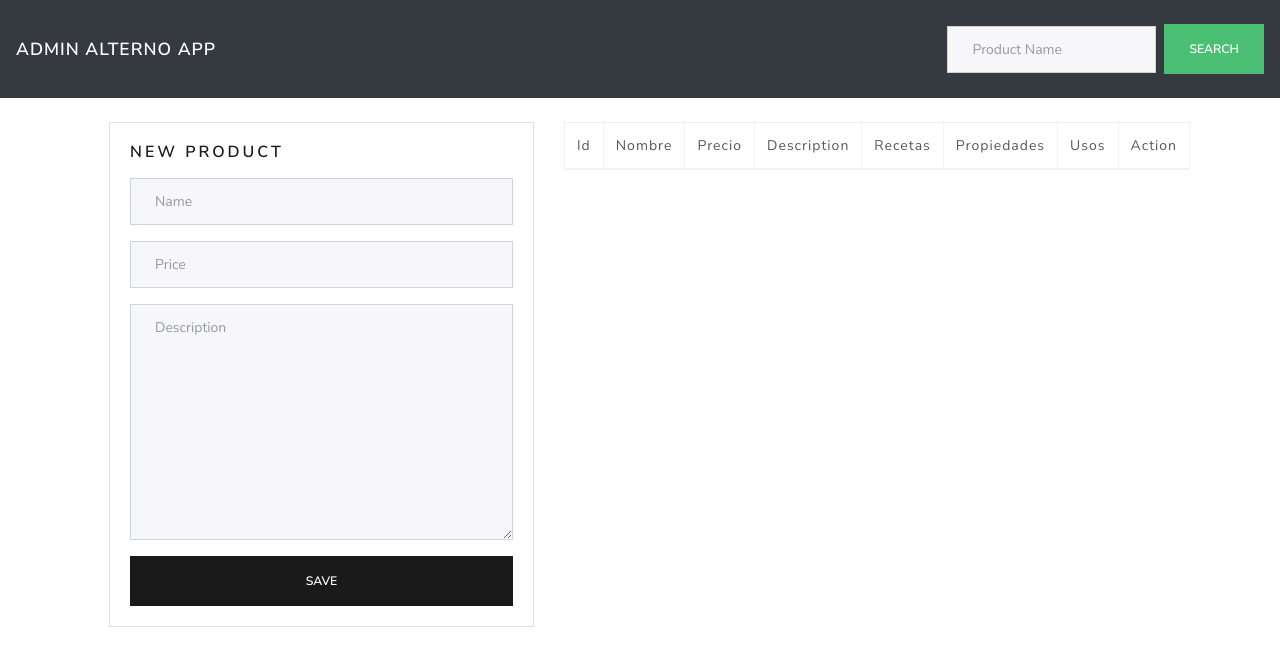
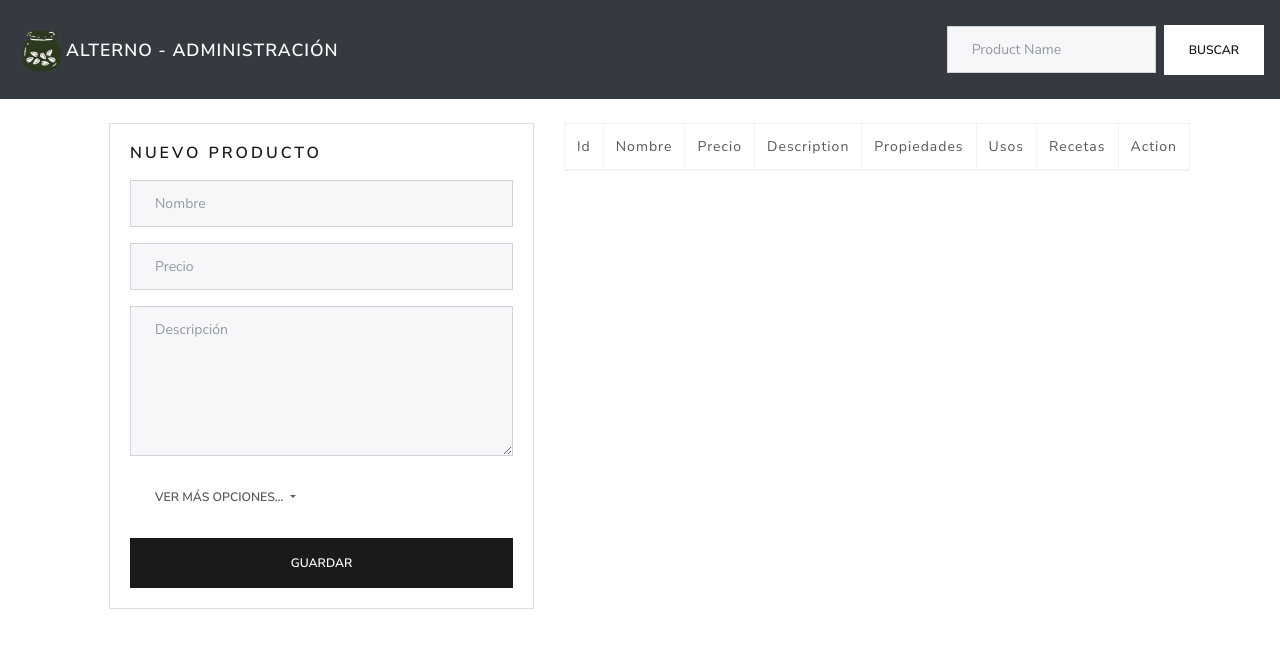
Before and after one commit to castelll0009/Alterno, a PHP site: page /admin.html in a window 1280 px wide. Shown: the top 666 px of the page. Run offline with PHP 8.4, Linux system fonts and the light colour scheme; data that the repository does not hold is empty; some libraries are stand-ins or nearby versions.

Commit message:
Acciones más completas
Funciones de Administración Productos:
Añadidos los campos (Propiedades, Usos y Recetas) para añadir y editar.

Observaciónes IMPORTANTES:
- La tabla solo muestra una limitada cantidad de caracteres de parte de las descripciones, lo mas seguro es que se deba cambiar en la base de datos la cantidad de caracteres a almacenar.
- Tipo de dato en Recetas, no imprime en la tabla. Verificar!

Formulario - Función Collapse:
Se añadio una funcion para ocultar/mostrar los datos adicionales y facilitar el trabajo con el formulario.

Estilos:
Algunos estilos cambiados en html index y admin.
Logo añadido en la barra de navegación.

```diff
--- a/admin.html
+++ b/admin.html
@@ -2,8 +2,8 @@
 <html lang="en">
   <head>
     <meta charset="UTF-8">
-    <title>Todo App</title>
-    <!-- BOOTSTRAP 4  -->
+    <title>Admin Alterno App</title>
+    <!-- BOOTSTRAP 4 LUX -->
     <link rel="stylesheet" href="https://bootswatch.com/4/lux/bootstrap.min.css">
     <!-- FONT AWESOME -->
     <link rel="stylesheet" href="https://use.fontawesome.com/releases/v5.6.3/css/all.css" integrity="sha384-UHRtZLI+pbxtHCWp1t77Bi1L4ZtiqrqD80Kn4Z8NTSRyMA2Fd33n5dQ8lWUE00s/" crossorigin="anonymous">
@@ -12,7 +12,23 @@
 
     <!-- NAVIGATION  -->
     <nav class="navbar navbar-expand-lg navbar-dark bg-dark">
-      <a class="navbar-brand" href="#">Admin Alterno App</a>
+
+      <div class="contenedor-img">
+        <img  id="zumbido" class="img-logo" style="width: 50px;" src="logo.png">
+      </div>
+      <a class="navbar-brand" style="user-select: none;">Alterno - Administración</a>
+
+      <!--<li class="nav-item active">
+        <a class="nav-link" href="#">Productos
+          <span class="sr-only">(current)</span>
+        </a>
+      </li>
+      <li class="nav-item">
+        <a class="nav-link" href="#">Graficas</a>
+      </li>
+      <li class="nav-item">
+        <a class="nav-link" href="#">Ventas</a>
+      </li>-->
 
       <button class="navbar-toggler" type="button" data-toggle="collapse" data-target="#navbarSupportedContent" aria-controls="navbarSupportedContent" aria-expanded="false" aria-label="Toggle navigation">
         <span class="navbar-toggler-icon"></span>
@@ -22,7 +38,7 @@
         <ul class="navbar-nav ml-auto">
           <form class="form-inline my-2 my-lg-0">
             <input name="search" id="search" class="form-control mr-sm-2" type="search" placeholder="Product Name" aria-label="Search">
-            <button class="btn btn-success my-2 my-sm-0" type="submit">Search</button>
+            <button class="btn btn-secondary my-2 my-sm-0" type="submit">Buscar</button>
           </form>
       </div>
     </nav>
@@ -34,22 +50,41 @@
             <div class="card-body">
               <!-- FORM TO ADD PRODUCTS -->
               <form id="product-form">
+
                 <div class="form-group">
-                  <h5>New product</h5>
+                  <h5 id="name-action">Nuevo producto</h5>
+                </div>
+                <input name='productId' type='hidden' id='productId'>
+                <div class="form-group">
+                  <input type="text" id="name" placeholder="Nombre" class="form-control" required="required">
                 </div>
                 <div class="form-group">
-                  <input type="text" id="name" placeholder="Name" class="form-control" required="required">
+                  <input type="number" min="0" step="50" id="price" placeholder="Precio" class="form-control" required="required">
                 </div>
                 <div class="form-group">
-                  <input type="number" min="0" step="50" id="price" placeholder="Price" class="form-control" required="required">
+                  <textarea id="description" cols="30" rows="10" class="form-control" placeholder="Descripción" required="required" style="height: 150px;"></textarea>
                 </div>
+
                 <div class="form-group">
-                  <textarea id="description" cols="30" rows="10" class="form-control" placeholder="Description" required="required"></textarea>
+                  <button id="collapse-btn" type="button" class="btn btn-block text-left dropdown-toggle" data-toggle="collapse" data-target="#collapseForm" aria-expanded="false" aria-controls="collapseForm">
+                    Ver más opciones...
+                  </button>
                 </div>
-                <input name='productId' type='hidden' id='productId'>
+                <div id="collapseForm" class="collapse in">
+                  <div class="form-group">
+                    <textarea id="properties" cols="30" rows="10" class="form-control" placeholder="Propiedades" style="height: 150px;"></textarea>
+                  </div>
+                  <div class="form-group">
+                    <textarea id="uses" cols="30" rows="10" class="form-control" placeholder="Usos" style="height: 150px;"></textarea>
+                  </div>
+                  <div class="form-group">
+                    <textarea id="recipes" cols="30" rows="10" class="form-control" placeholder="Recetas" style="height: 150px;"></textarea>
+                  </div>
+                </div>
                 <button type="submit" class="btn btn-primary btn-block text-center">
-                  Save
+                  Guardar
                 </button>
+
               </form>
             </div>
           </div>
@@ -73,9 +108,9 @@
                 <td>Nombre</td>
                 <td>Precio</td>
                 <td>Description</td>
-                <td>Recetas</td>
                 <td>Propiedades</td>
                 <td>Usos</td>
+                <td>Recetas</td>
                 <td>Action</td>
               </tr>
             </thead>
@@ -91,6 +126,9 @@
       crossorigin="anonymous"></script>
     <!-- Frontend Logic -->
     <script src="js/app.js"></script>
+    <script src="js/collapse-form.js"></script>
+    <script src="https://ajax.googleapis.com/ajax/libs/jquery/3.5.1/jquery.min.js"></script>
+    <script src="https://stackpath.bootstrapcdn.com/bootstrap/4.3.1/js/bootstrap.min.js" integrity="sha384-JjSmVgyd0p3pXB1rRibZUAYoIIy6OrQ6VrjIEaFf/nJGzIxFDsf4x0xIM+B07jRM" crossorigin="anonymous"></script>
   </body>
 
 </html>
--- a/backend/product-add.php
+++ b/backend/product-add.php
@@ -1,13 +1,15 @@
 <?php
-
     include('database.php');
 
     if(isset($_POST['name'])){
         $name = $_POST['name'];
         $price = $_POST['price'];
         $description = $_POST['description'];
+        $properties = $_POST['properties'];
+        $uses = $_POST['uses'];
+        $recipes = $_POST['recipes'];
 
-        $query = "INSERT into tbl_producto(nombre, descripcion, precio) VALUES ('$name','$description',$price)";
+        $query = "INSERT into tbl_producto(nombre, descripcion, precio, propiedades, usos, recetas) VALUES ('$name','$description','$price','$properties','$uses','$recipes')";
 
         $result = mysqli_query($connection, $query);
         if(!$result) {
--- a/css/main.css
+++ b/css/main.css
@@ -286,8 +286,8 @@ figure img{
 	padding-top: 15px;
 	padding-bottom: 0px;
 	margin-left: -10px;
-	background-color: var(--main-primary);
-	background-color: var(--main-primary);
+	background-color: #fff;
+	background-color: #fff;
 	border-radius: 20px;
 	z-index: 0;
 }
--- a/css/stylemovil.css
+++ b/css/stylemovil.css
@@ -51,7 +51,7 @@ header{
 .container-logo-title img {
     width: 100%;
     height: auto;
-    max-width: 125px;
+    max-width: 100px;
 }
 
 .container-logo-title h1{
@@ -215,3 +215,6 @@ header{
         justify-content: center;
         width: 100%;
     }
+
+
+}
--- a/index.html
+++ b/index.html
@@ -87,7 +87,7 @@
 						<div class="contenedor-img">
 							<img  id="zumbido" class="img-logo animate__animated animate__swing animate__normal" src="logo.png">
 						</div>
-						<h1 >Uni store</h1>
+						<h1 >Alterno</h1>
 						<h2 style="font-size: 0.6em; margin-top: 20px;">FS </h2>
 					</div>
 
--- a/js/app.js
+++ b/js/app.js
@@ -7,7 +7,7 @@ $(document).ready(function() {
   fetchProducts();
   $('#product-result').hide();
 
-  // search key type event
+  // Search by Key Type (Event)
   $('#search').keyup(function() {
     if($('#search').val()) {
       let search = $('#search').val();
@@ -85,9 +85,9 @@ $(document).ready(function() {
                     </td>
                     <td>${product.precio}</td>
                     <td>${product.descripcion}</td>
-                    <td>${product.receta}</td>
                     <td>${product.propiedades}</td>
                     <td>${product.usos}</td>
+                    <td>${product.receta}</td>
                     <td>
                       <a class="btn btn-secondary">
                         <i class="fas fa-cog"></i>
@@ -104,21 +104,26 @@ $(document).ready(function() {
     });
   }
 
+  // Send Products (New or Edited)
   $('#product-form').submit(e => {
     e.preventDefault();
     const postData = {
+      id: $('#productId').val(),
       name: $('#name').val(),
       price: $('#price').val(),
       description: $('#description').val(),
-      id: $('#productId').val()
+      properties: $('#properties').val(),
+      uses: $('#uses').val(),
+      recipes: $('#recipes').val()
     };
     console.log(postData.id);
     const url = edit === false ? 'backend/product-add.php' : 'backend/product-edit.php';
-    //url = 'backend/product-add.php';
     console.log(postData, url);
     $.post(url, postData, (response) => {
+      edit=false;
       console.log(response);
       $('#product-form').trigger('reset');
+      document.getElementById('name-action').innerHTML = 'New Product';
       fetchProducts();
     });
   });
@@ -135,26 +140,30 @@ $(document).ready(function() {
     }
   });
 
-  // Editar los Productos mostrados en Formulario
+  // Show a Product Listed Selected in Formulary
   $(document).on('click', '.product-item', function() {
     let element = $(this)[0].parentElement.parentElement;
     let id = $(element).attr("productId");
       //console.log(id);
-      //primero obtenemos los datos del elemtno clickeado
       $.post('backend/product-single.php', {id}, function(response){
         edit = true;
         //console.log(response);
         const product = JSON.parse(response);
         //console.log(product);
+        $('#productId').val(product.id);
         $('#name').val(product.nombre);
         $('#price').val(product.precio);
         $('#description').val(product.descripcion);
-        $('#productId').val(product.id);
+        $('#recipes').val(product.recetas);
+        $('#properties').val(product.propiedades);
+        $('#uses').val(product.usos);
+        //title action
+        document.getElementById('name-action').innerHTML = 'Edit Product';
      })
   });
 
   /*
-  // Get a Single Product by Id
+  // Get a Single Product by Id - The same above ^^^^
   $(document).on('click', '.product-item', function() {
     let element = $(this)[0].parentElement.parentElement;
     let id = $(element).attr('productId');
--- /dev/null
+++ b/js/collapse-form.js
@@ -0,0 +1,6 @@
+//$(document).on('click', '.product-item', function() {
+$("#collapse-btn").click(function(){
+
+    document.getElementById('#collapse-btn').innerHTML = 'Ver menos...';
+
+});
```
Also changed, not shown: backend/product-edit.php (+6 -2 lines).
